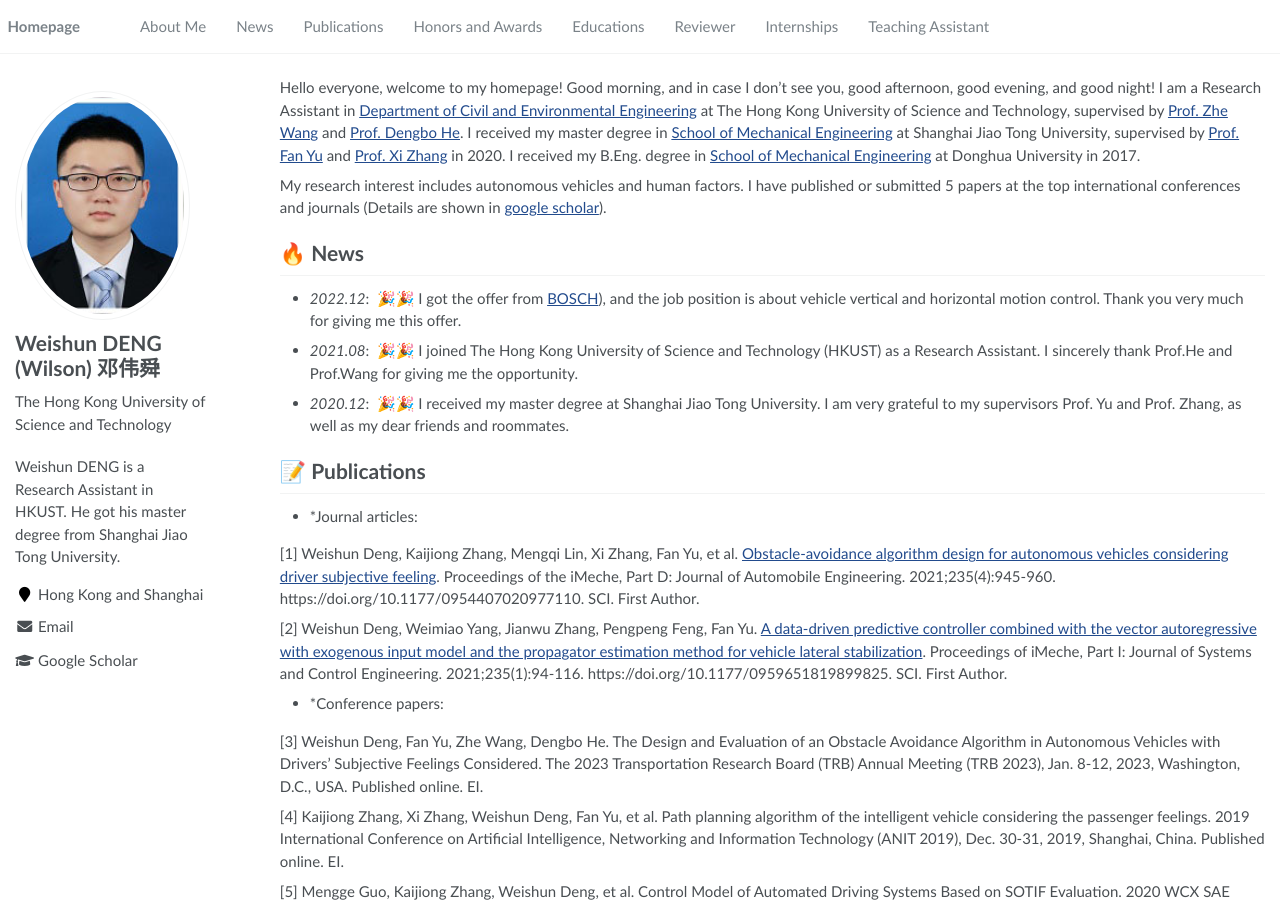
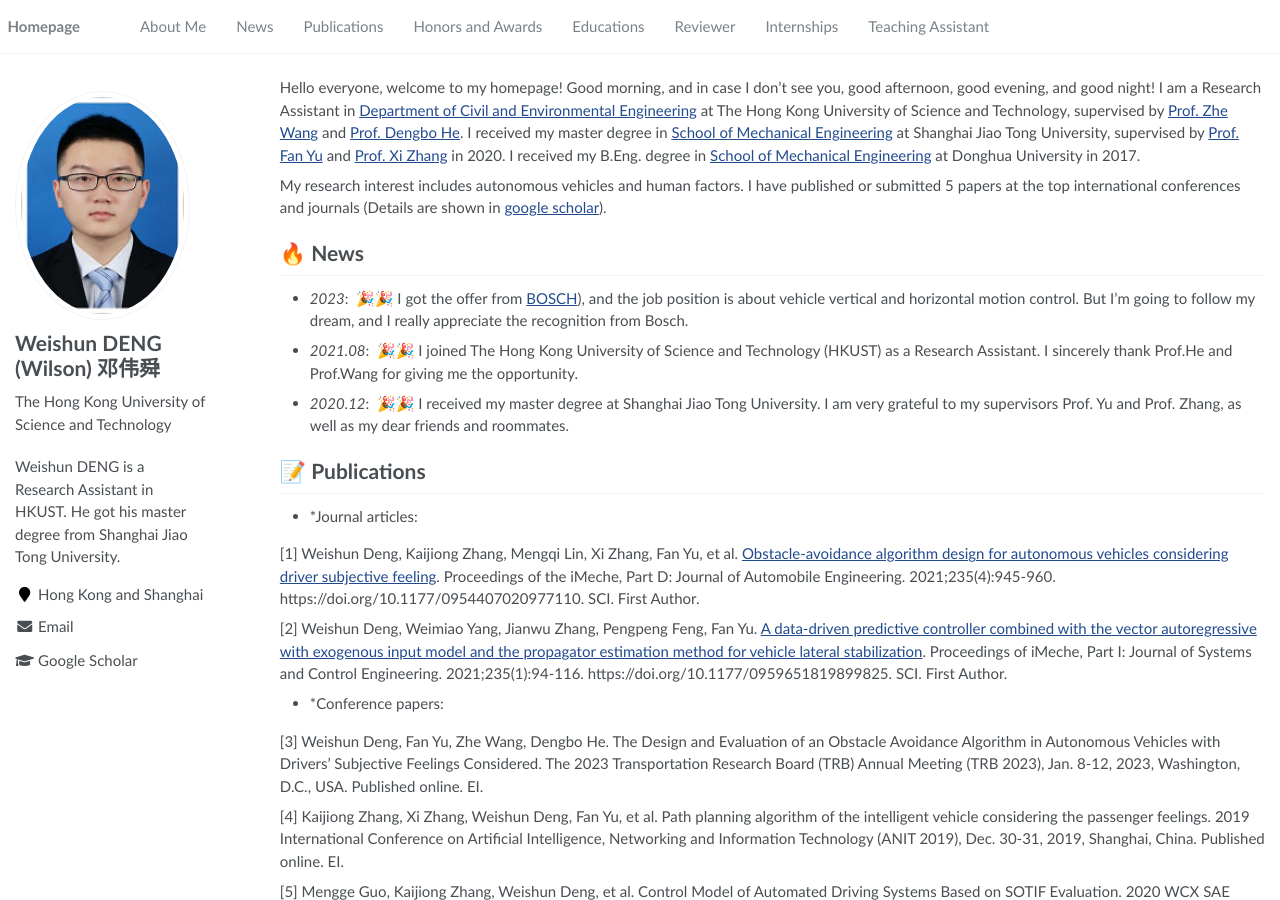
Before and after one commit to RayeRen/acad-homepage.github.io, a Jekyll site: the page built from _pages/about.md, in a window 1280 px wide and 900 px high. Built offline with Jekyll 4.4.1, drawn with Linux system fonts in a browser that asks for light colours.

Commit message:
Update about.md

```diff
--- a/_pages/about.md
+++ b/_pages/about.md
@@ -24,7 +24,7 @@ My research interest includes autonomous vehicles and human factors. I have publ
 
 
 # 🔥 News
-- *2022.12*: &nbsp;🎉🎉 I got the offer from [BOSCH](https://www.bosch.com.cn/en/)), and the job position is about vehicle vertical and horizontal motion control. Thank you very much for giving me this offer.
+- *2023*: &nbsp;🎉🎉 I got the offer from [BOSCH](https://www.bosch.com.cn/en/)), and the job position is about vehicle vertical and horizontal motion control. But I'm going to follow my dream, and I really appreciate the recognition from Bosch.
 
 - *2021.08*: &nbsp;🎉🎉 I joined The Hong Kong University of Science and Technology (HKUST) as a Research Assistant. I sincerely thank Prof.He and Prof.Wang for giving me the opportunity.
 
```
